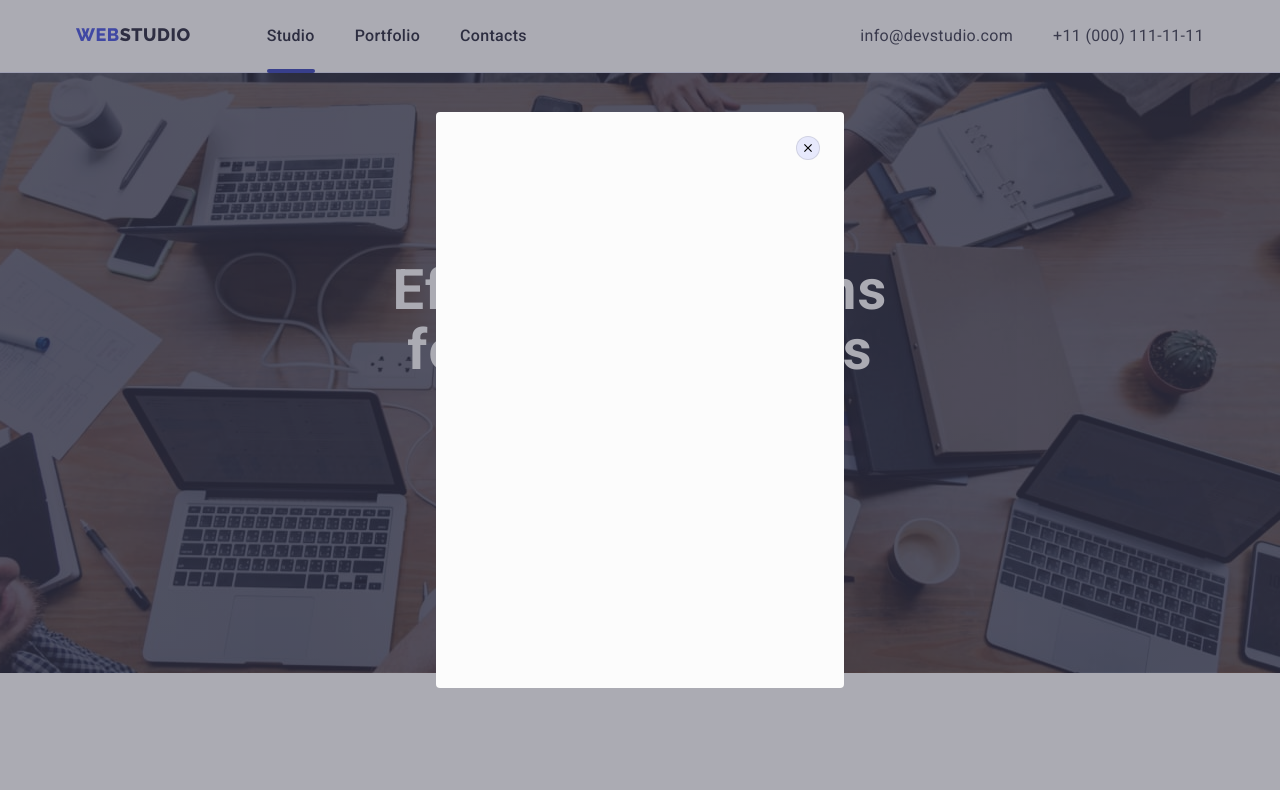
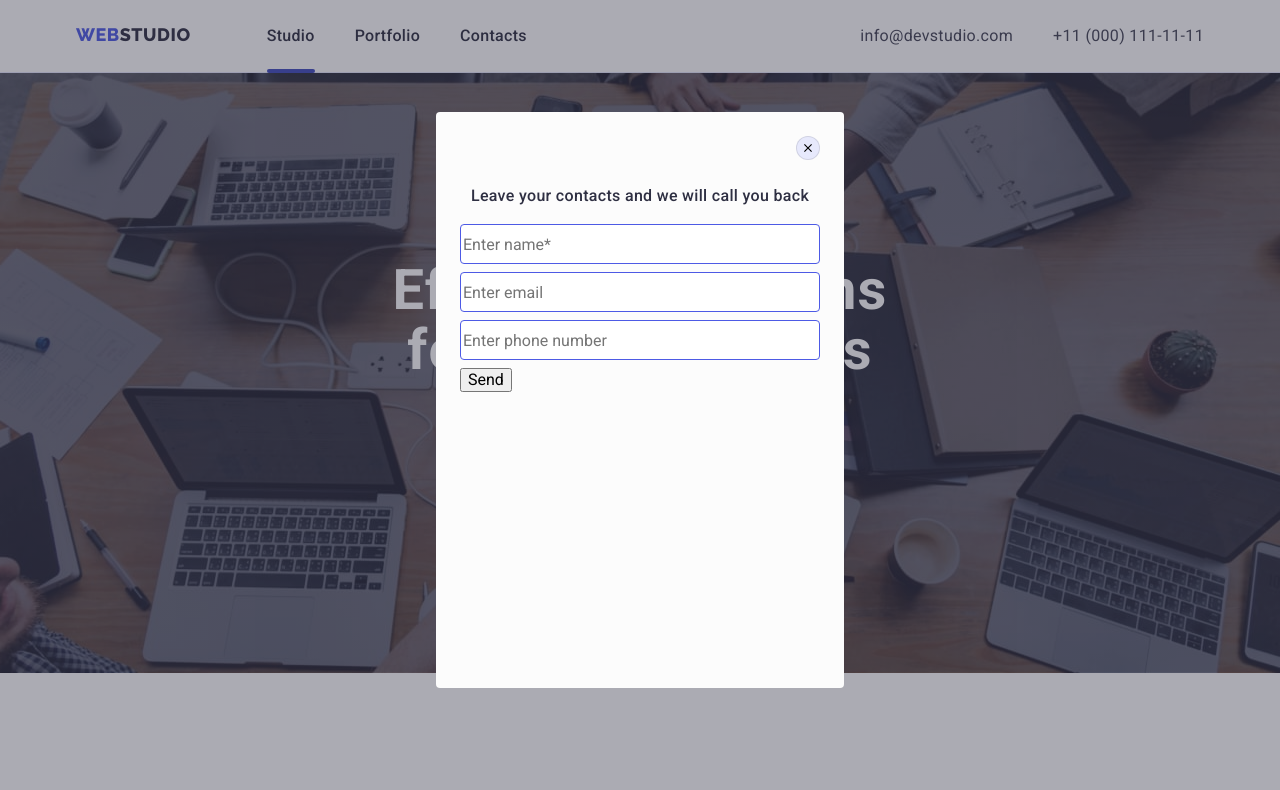
Before and after one commit to Slav-0N/goit-markup-hw-06, a plain HTML site: page index.html in a window 1280 px wide. Both pictures are taken after a click on the button "Order Service". Shown: the top 790 px of the page. Drawn offline with nearby package versions, Linux system fonts and the light colour scheme.

Commit message:
modal forms

```diff
--- a/css/styles.css
+++ b/css/styles.css
@@ -587,16 +587,21 @@ margin-bottom: 72px;
     transform: translate(-50%, -50%) scale(0);
 }
 
-
+/**@@@@@@@@@@@@@@@@@@@@@@@@    Будь ласка, оцініть адекватність коду цього селектору. Цікавить присутність тут -  position: relative;                             @@@@@@@@@@@@@@@@@@@@@@@*/
 .modal-close {
-   position: absolute;
+   /* position: absolute; */
    width: 24px;
    height: 24px;
-   top: 24px;
-   right: 24px;
+   /* top: 24px; */
+   /* right: 24px; */
    background: #E7E9FC;
    border: 1px solid rgba(0, 0, 0, 0.1);
    border-radius: 50%;
+   display: block;
+   margin-left: auto;
+   margin-bottom: 24px;
+   position: relative;
+
 
 }
 
@@ -605,6 +610,37 @@ margin-bottom: 72px;
     top: 50%;
     left: 50%;
     transform: translate(-50%, -50%);
+
+}
+
+.modal-title {
+
+    font-weight: 500;
+    font-size: 16px;
+    line-height: 1.5;
+    text-align: center;
+    letter-spacing: 0.02em;
+    color: #2E2F42;
+    margin-bottom: 16px;
+
+}
+
+.modal-input {
+    width: 100%;
+    height: 40px;
+    border: 1px solid #4D5AE5;
+    border-radius: 4px;
+    margin-bottom: 8px;
+
+}
+
+.modal-input:not(:focus):not(:placeholder-shown):valid {
+   background-color: #00ff00;
+
+}
+
+.modal-input:not(:focus):not(:placeholder-shown):invalid {
+    background-color: #ff0000;
 
 }
 
--- a/index.html
+++ b/index.html
@@ -397,6 +397,30 @@
             <use href="./images/icons.svg#icon-close-btn"></use>
           </svg>
         </button>
+        <p class="modal-title">Leave your contacts and we will call you back</p>
+        <form class="modal-form">
+          <input
+            type="text"
+            name="user-name"
+            class="modal-input"
+            placeholder="Enter name*"
+            required
+          />
+          <input
+            type="email"
+            name="user-email"
+            class="modal-input"
+            placeholder="Enter email"
+          />
+          <input
+            type="tel"
+            name="user-phone"
+            class="modal-input"
+            placeholder="Enter phone number"
+            title="Введіть свій номер телефону! Приклад: +38(050)1234567"
+          />
+          <button type="submit">Send</button>
+        </form>
       </div>
     </div>
     <script src="./js/modal.js"></script>
```
